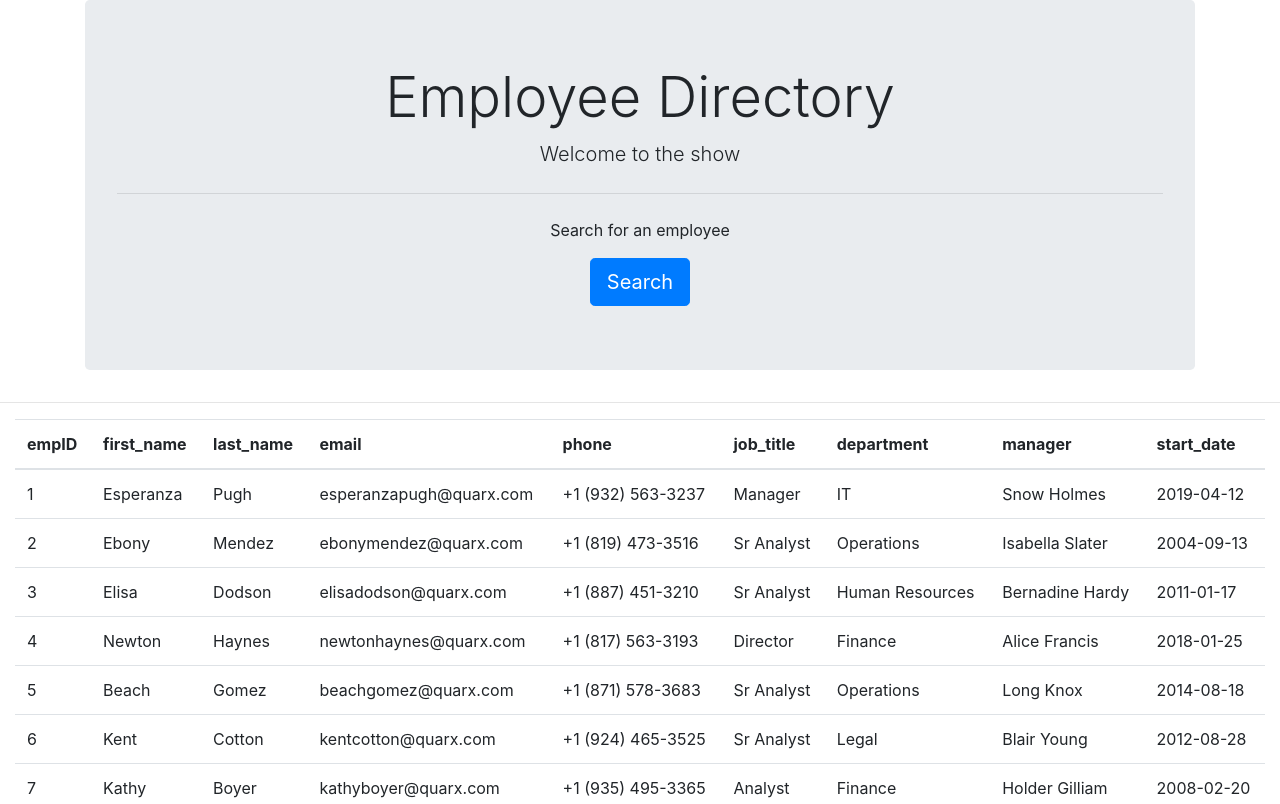
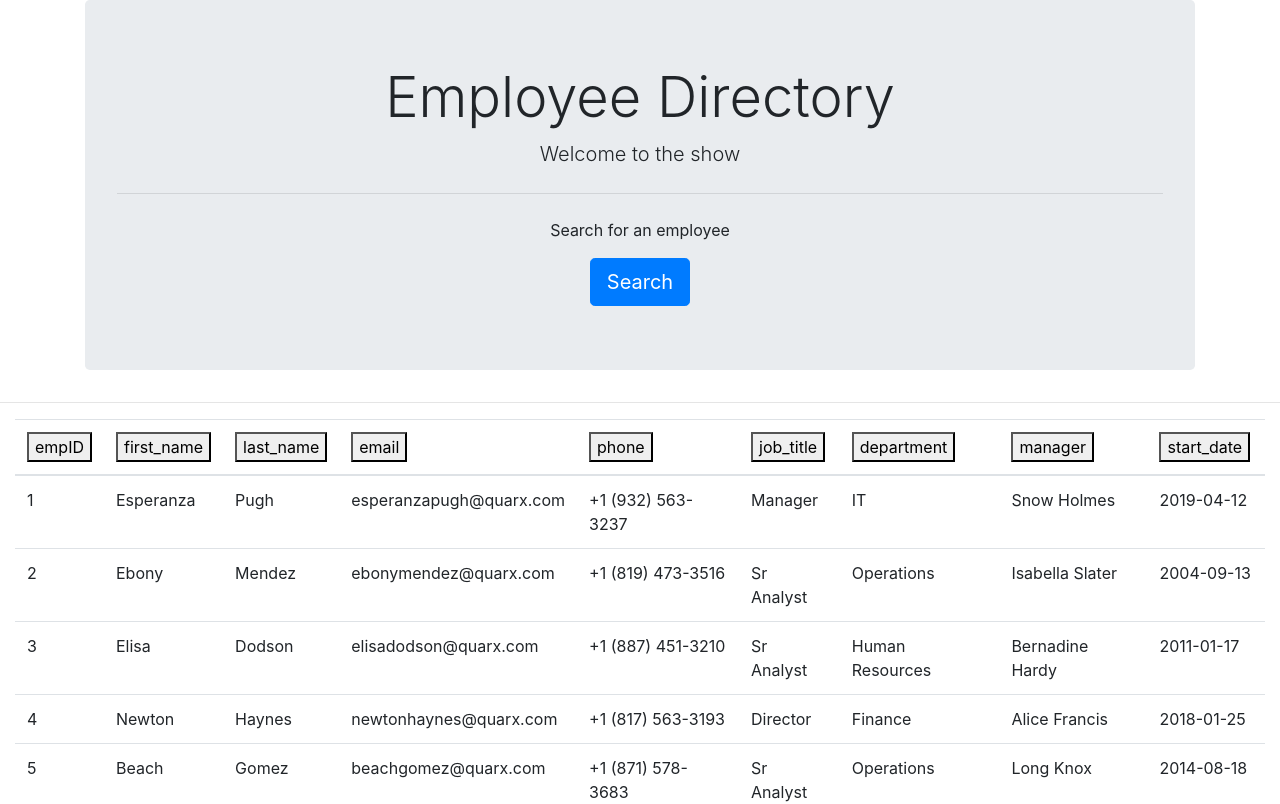
Before and after one commit to stadds/19-employee-directory, a React (Create React App) app: page / in a window 1280 px wide. Shown: the top 804 px of the page. Built offline with nearby package versions, Linux system fonts and the light colour scheme.

Commit message:
sort the table!

```diff
--- a/src/components/TableHead/index.js
+++ b/src/components/TableHead/index.js
@@ -2,12 +2,20 @@ import React from "react";
 import "../masterstyle.css";
 
 function TableHead(props) {
-  const { headers } = props;
+  const { headers, btnHandle, classFtn } = props;
   return (
     <thead>
       <tr>
         {headers.map((header) => (
-          <th scope="col">{header}</th>
+          <th scope="col">
+            <button
+              data-header={header}
+              onClick={() => btnHandle(header)}
+              className={classFtn(header)}
+            >
+              {header}
+            </button>
+          </th>
         ))}
       </tr>
     </thead>
--- a/src/pages/Directory.js
+++ b/src/pages/Directory.js
@@ -1,22 +1,27 @@
-import React, { Component } from "react";
+import React, { Component, useEffect, useState } from "react";
 import Container from "../components/Container";
 import Row from "../components/Row";
 import Col from "../components/Col";
-import headers from "../empHeaders.json";
-import employees from "../empDirectory.json";
+import empHeaders from "../empHeaders.json";
+import empArr from "../empDirectory.json";
 import Table from "../components/Table";
 import TableHead from "../components/TableHead";
 import TableBody from "../components/TableBody";
 import Jumbotron from "../components/Jumbotron";
+import useSortableData from "../utils/useSortableData";
 
-class Directory extends Component {
-  state = {
-    filter: "",
-    headers,
-    employees,
+function Directory() {
+  const { employees, requestSort, sortOrder } = useSortableData(empArr);
+  const [filterHeader, setFilterHeader] = useState("");
+  const [filterData, setFilterData] = useState("");
+
+  const getClass = (name) => {
+    if (!sortOrder) {
+      return;
+    }
+    return sortOrder.key === name ? sortOrder.direction : undefined;
   };
 
-  render() {
   return (
     <div>
       <Container>
@@ -32,13 +37,16 @@ class Directory extends Component {
       <hr></hr>
       <Container fluid={true}>
         <Table>
-            <TableHead headers={this.state.headers}></TableHead>
-            <TableBody employees={this.state.employees}></TableBody>
+          <TableHead
+            headers={empHeaders}
+            btnHandle={requestSort}
+            classFtn={getClass}
+          ></TableHead>
+          <TableBody employees={employees}></TableBody>
         </Table>
       </Container>
     </div>
   );
 }
-}
 
 export default Directory;
--- /dev/null
+++ b/src/utils/useSortableData.js
@@ -0,0 +1,41 @@
+import React, { useState, useEffect, useMemo } from "react";
+const SORT_ASC = "ascending";
+const SORT_DESC = "descending";
+
+const useSortableData = (employees, order = null) => {
+  const [sortOrder, setSortOrder] = useState(order);
+
+  const sortedEmployees = useMemo(() => {
+    let sortableEmps = [...employees];
+
+    if (sortOrder !== null) {
+      sortableEmps.sort((a, b) => {
+        if (a[sortOrder.key] < b[sortOrder.key]) {
+          return sortOrder.direction === SORT_ASC ? -1 : 1;
+        }
+        if (a[sortOrder.key] > b[sortOrder.key]) {
+          return sortOrder.direction === SORT_ASC ? 1 : -1;
+        }
+        return 0;
+      });
+    }
+    return sortableEmps;
+  }, [employees, sortOrder]);
+
+  const requestSort = (key) => {
+    let direction = SORT_ASC;
+    if (
+      sortOrder &&
+      sortOrder.key === key &&
+      sortOrder.direction === SORT_ASC
+    ) {
+      direction = SORT_DESC;
+    }
+
+    setSortOrder({ key, direction });
+  };
+
+  return {employees: sortedEmployees, requestSort, sortOrder};
+};
+
+export default useSortableData;
```
Lines whose indentation alone changed are shown as unchanged.
